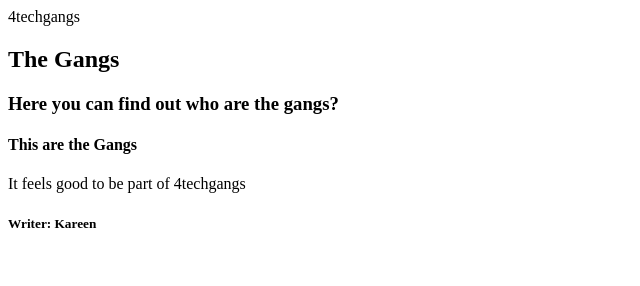
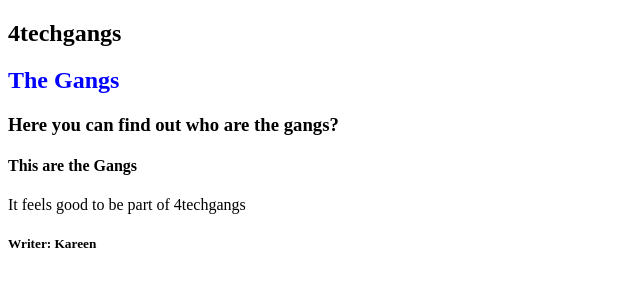
Before and after one commit to Reenatechie/4techgang, a plain HTML site: page index.html in a window 1280 px wide. Shown: the whole page, without its empty margins (0-640 px from the left). Drawn offline with Linux system fonts and the light colour scheme.

Commit message:
Add files via upload

```diff
--- a/index.html
+++ b/index.html
@@ -4,11 +4,12 @@
     <meta charset="UTF-8">
     <meta http-equiv="X-UA-Compatible" content="IE=edge">
     <meta name="viewport" content="width=device-width, initial-scale=1.0">
+    <link rel="stylesheet" href="style.css">
     <title>4tech</title>
 </head>
 <body>
 <section>
-    <hi>4techgangs</hi>
+    <h1>4techgangs</h1>
     <h2>The Gangs</h2>
     <h3>Here you can find out who are the gangs?</h3>
     <articles>
--- a/style.css
+++ b/style.css
@@ -1,2 +1,3 @@
-paragraph
-text
+h2 {
+    color:blue;
+}
```
